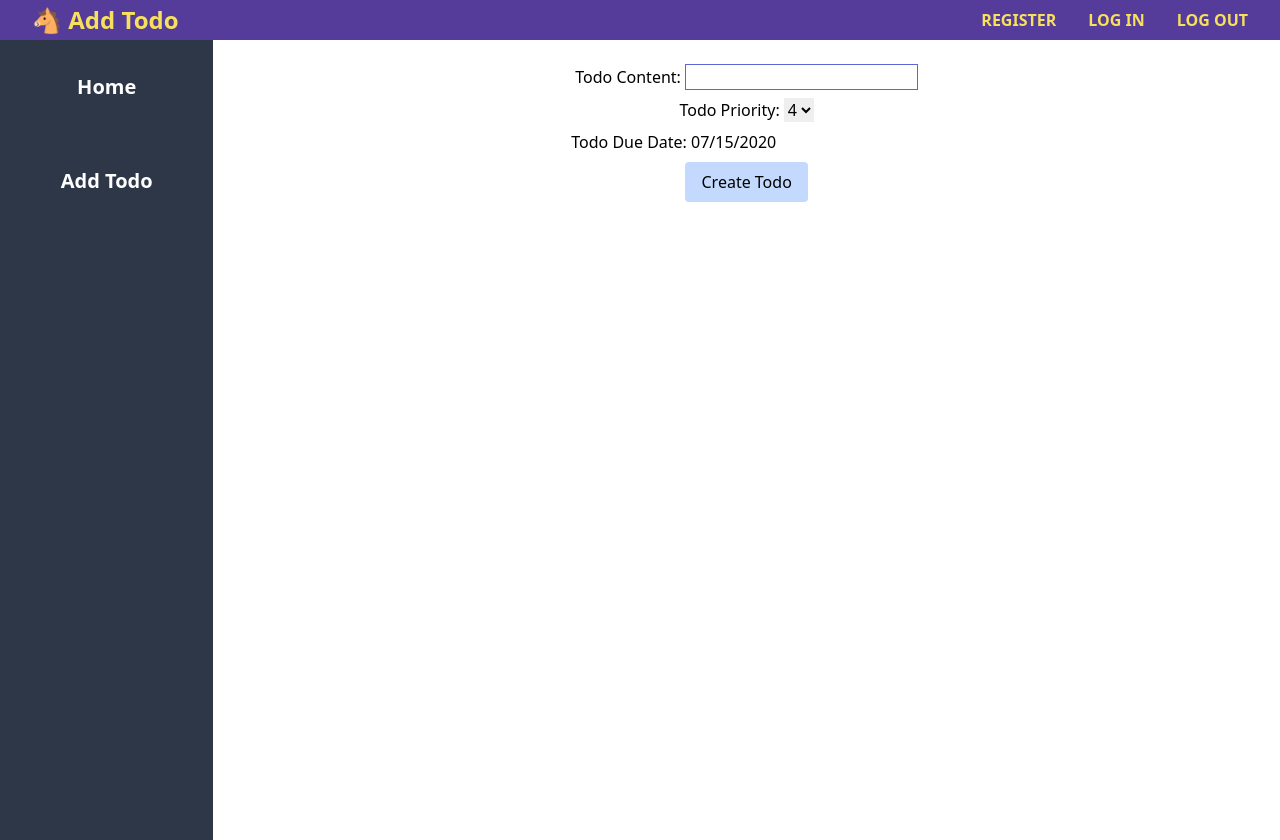
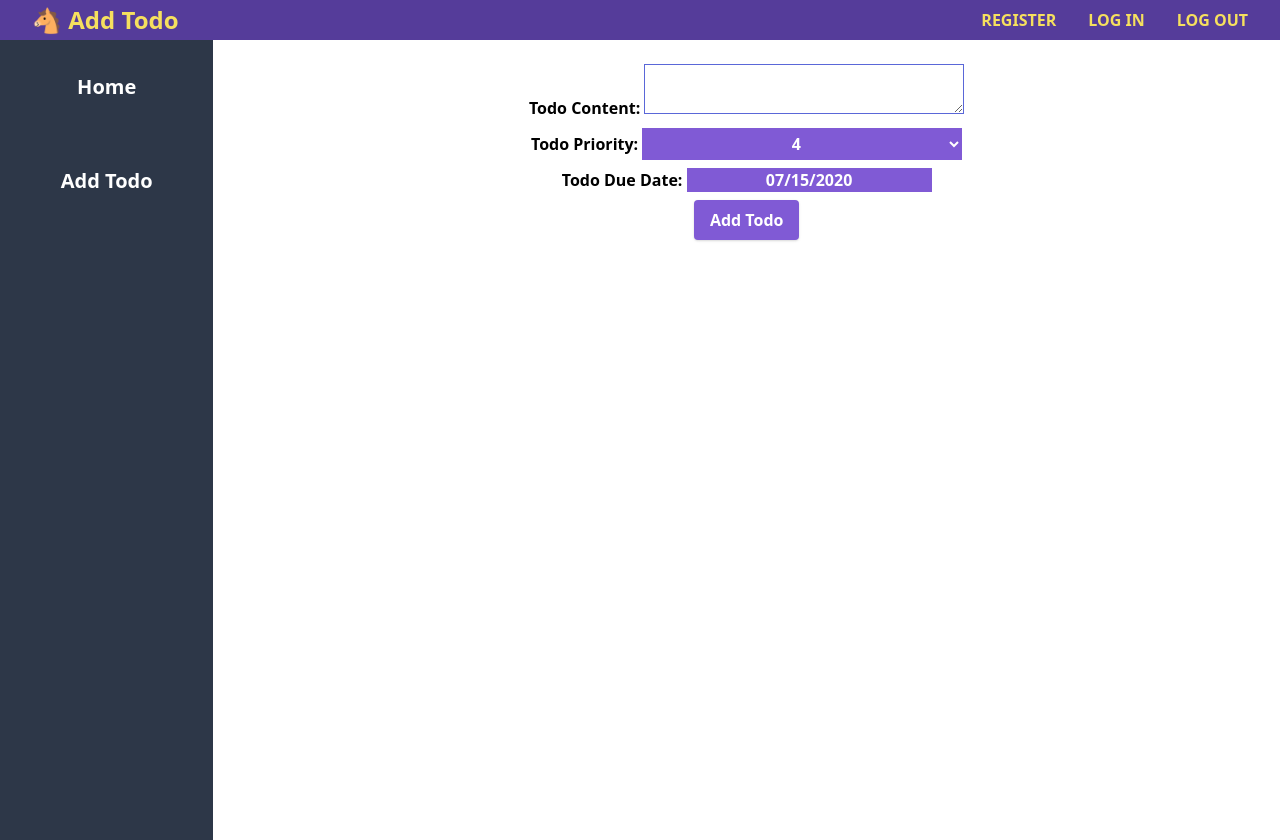
Before and after one commit to will-t-harris/express-check, a React (Create React App) app: page /add in a window 1280 px wide. Built offline with nearby package versions, Linux system fonts and the light colour scheme.

Commit message:
style: todo items and add form

```diff
--- a/src/components/AddTodo.js
+++ b/src/components/AddTodo.js
@@ -33,9 +33,9 @@ export const AddTodo = () => {
 			<Header headerText="Add Todo" />
 			<form className="pt-16" onSubmit={onSubmit}>
 				<div className="mb-2 text-center">
-					<label>Todo Content: </label>
-					<input
-						className="border border-indigo-600"
+					<label className="font-bold">Todo Content: </label>
+					<textarea
+						className="border border-indigo-600 w-1/4"
 						type="text"
 						required
 						value={todoContent}
@@ -49,17 +49,18 @@ export const AddTodo = () => {
 					/>
 				</div>
 				<div className="mb-2 text-center">
-					<label>Todo Due Date: </label>
+					<label className="font-bold">Todo Due Date: </label>
 					<DatePicker
+						className="bg-purple-600 text-white text-center font-bold"
 						selected={todoDate}
 						onChange={(todoDate) => setTodoDate(todoDate)}
 					/>
 				</div>
 				<div className="text-center">
 					<input
-						className="px-4 py-2 rounded bg-indigo-200 hover:bg-indigo-400 cursor-pointer"
+						className="px-4 py-2 rounded bg-purple-600 text-white font-bold shadow hover:bg-purple-500 cursor-pointer"
 						type="submit"
-						value="Create Todo"
+						value="Add Todo"
 					/>
 				</div>
 			</form>
--- a/src/components/PrioritySelect.js
+++ b/src/components/PrioritySelect.js
@@ -3,15 +3,24 @@ import React from "react";
 export const PrioritySelect = ({ todoPriority, setTodoPriority }) => {
 	return (
 		<>
-			<label>Todo Priority: </label>
+			<label className="font-bold">Todo Priority: </label>
 			<select
+				className="py-1 text-center bg-purple-600 text-white font-bold w-1/4"
 				value={todoPriority}
 				onChange={(event) => setTodoPriority(Number(event.target.value))}
 			>
-				<option value={1}>1</option>
-				<option value={2}>2</option>
-				<option value={3}>3</option>
-				<option value={4}>4</option>
+				<option className="bg-purple-600" value={1}>
+					1
+				</option>
+				<option className="bg-purple-600" value={2}>
+					2
+				</option>
+				<option className="bg-purple-600" value={3}>
+					3
+				</option>
+				<option className="bg-purple-600" value={4}>
+					4
+				</option>
 			</select>
 		</>
 	);
--- a/src/components/TodoItem.js
+++ b/src/components/TodoItem.js
@@ -11,7 +11,7 @@ export const TodoItem = ({
 }) => {
 	let date = moment(todoDate).format("MMM D");
 	return (
-		<div className="grid grid-cols-2 grid-rows-3 pl-8 mt-10 border-t-2 border-red-500 bg-gray-700 text-white">
+		<div className="grid grid-cols-2 grid-rows-3 pl-8 mt-10 border-b-2 border-gray-600 bg-gray-200 text-gray-800">
 			<p className="col-start-1">{todoContent}</p>
 			<p className="col-start-1 row-start-2">{date}</p>
 			<p className="col-start-1 row-start-3">Priority: {todoPriority}</p>
```
